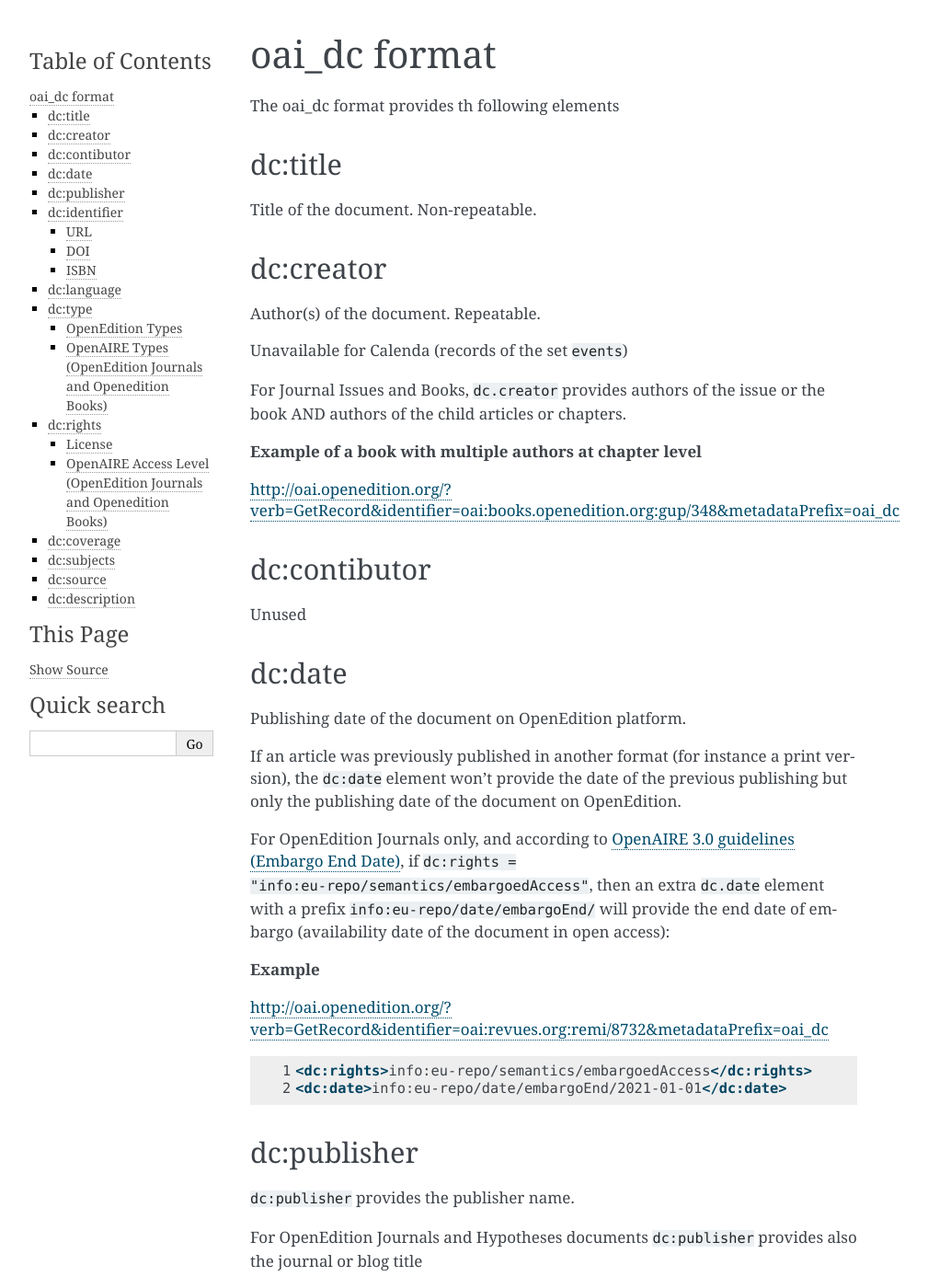
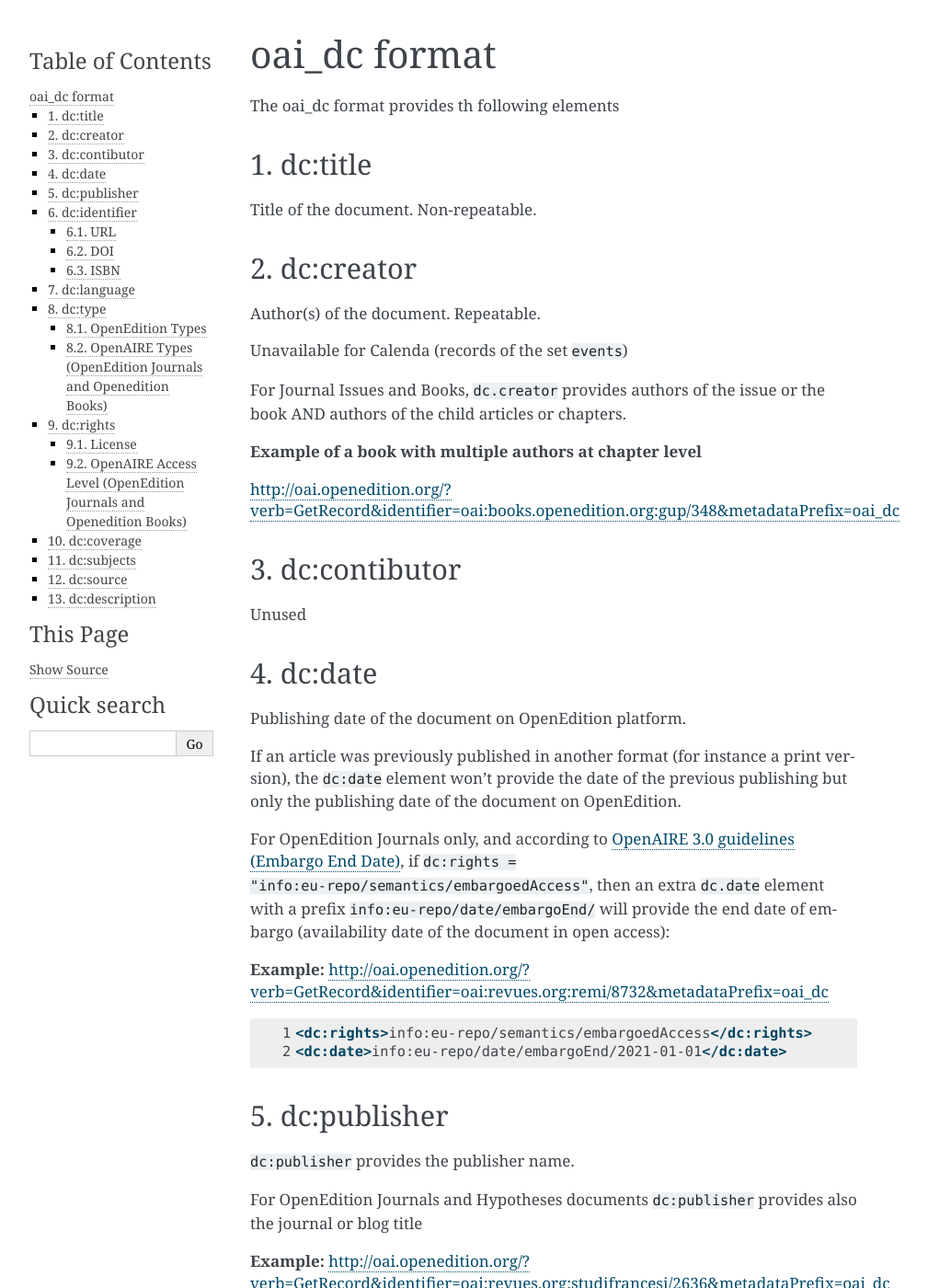
Before and after one commit to PatGendre/oai-openedition, a Sphinx documentation site: the page built from docs/source/oai_dc.rst, in a window 1280 px wide and 1400 px high. Shown: the whole window at 92% size, without its empty margins (148-1157 px from the left). Built offline with Sphinx 7.4.7, drawn with Linux system fonts in a browser that asks for light colours; some of the changed text lies outside the part shown.

Commit message:
oai_dc : clean

```diff
--- a/docs/source/oai_dc.rst
+++ b/docs/source/oai_dc.rst
@@ -3,12 +3,12 @@ oai_dc format
 
 The oai_dc format provides th following elements
 
-dc:title
+1. dc:title
 -----------------
 
 Title of the document. Non-repeatable.
 
-dc:creator
+2. dc:creator
 -----------------
 Author(s) of the document. Repeatable.
 
@@ -20,12 +20,12 @@ For Journal Issues and Books, ``dc.creator`` provides authors of the issue or th
 
 http://oai.openedition.org/?verb=GetRecord&identifier=oai:books.openedition.org:gup/348&metadataPrefix=oai_dc
 
-dc:contibutor
+3. dc:contibutor
 -----------------
 Unused
 
 
-dc:date
+4. dc:date
 -----------------
 Publishing date of the document on OpenEdition platform.
 
@@ -33,8 +33,7 @@ If an article was previously published in another format (for instance a print v
 
 For OpenEdition Journals only, and according to `OpenAIRE 3.0 guidelines (Embargo End Date) <https://guidelines.openaire.eu/en/latest/literature/field_embargoenddate.html#dc-date-embargo>`_, if ``dc:rights = "info:eu-repo/semantics/embargoedAccess"``, then an extra ``dc.date`` element with a prefix ``info:eu-repo/date/embargoEnd/`` will provide the end date of embargo (availability date of the document in open access):
 
-**Example**
-
+**Example:**
 http://oai.openedition.org/?verb=GetRecord&identifier=oai:revues.org:remi/8732&metadataPrefix=oai_dc
 
 .. code-block:: xml
@@ -43,15 +42,14 @@ http://oai.openedition.org/?verb=GetRecord&identifier=oai:revues.org:remi/8732&m
     <dc:rights>info:eu-repo/semantics/embargoedAccess</dc:rights>
     <dc:date>info:eu-repo/date/embargoEnd/2021-01-01</dc:date>
 
-dc:publisher
+5. dc:publisher
 -----------------
 
 ``dc:publisher`` provides the publisher name.
 
 For OpenEdition Journals and Hypotheses documents ``dc:publisher`` provides also the journal or blog title
 
-**Example**
-
+**Example:**
 http://oai.openedition.org/?verb=GetRecord&identifier=oai:revues.org:studifrancesi/2636&metadataPrefix=oai_dc
 
 .. code-block:: xml
@@ -61,16 +59,15 @@ http://oai.openedition.org/?verb=GetRecord&identifier=oai:revues.org:studifrance
     <dc:publisher>Studi Francesi</dc:publisher>
 
 
-dc:identifier
+6. dc:identifier
 -------------------
 Identifier of the document. Repeatable.
 
-URL
-^^^^
+6.1. URL
+^^^^^^^^^
 ``dc:identifier`` provides without prefix the URL of the document.
 
-**Example**
-
+**Example:**
 http://oai.openedition.org/?verb=GetRecord&identifier=oai:revues.org:remi/5530&metadataPrefix=oai_dc
 
 .. code-block:: xml
@@ -78,14 +75,13 @@ http://oai.openedition.org/?verb=GetRecord&identifier=oai:revues.org:remi/5530&m
 
     <dc:identifier>http://journals.openedition.org/remi/5530</dc:identifier>
 
-DOI
-^^^^^^^
+6.2. DOI
+^^^^^^^^^^
 Available for OpenEdition Journals and OpenEdition Books.
 
 ``dc:identifier`` with ``urn:doi`` prefix provides the DOI of the document.
 
-**Example**
-
+**Example:**
 http://oai.openedition.org/?verb=GetRecord&identifier=oai:revues.org:remi/5530&metadataPrefix=oai_dc
 
 .. code-block:: xml
@@ -93,14 +89,13 @@ http://oai.openedition.org/?verb=GetRecord&identifier=oai:revues.org:remi/5530&m
 
     <dc:identifier>urn:doi:10.4000/remi.5530</dc:identifier>
 
-ISBN
-^^^^^^
+6.3. ISBN
+^^^^^^^^^^
 Available for OpenEdition Books.
 
 ``dc:identifier`` with ``urn:isbn`` and ``urn:eisbn`` prefix provides respectively ISBN of the print and electronic version of the book.
 
-**Example**
-
+**Example:**
 http://oai.openedition.org/?verb=GetRecord&identifier=oai:books.openedition.org:gup/348&metadataPrefix=oai_dc
 
 .. code-block:: xml
@@ -111,8 +106,7 @@ http://oai.openedition.org/?verb=GetRecord&identifier=oai:books.openedition.org:
 
 For OAI records of a book chapter, the ISBN and eISBN provided refer to the parent book of that chapter.
 
-**Example**
-
+**Example:**
 http://oai.openedition.org/?verb=GetRecord&identifier=oai:books.openedition.org:gup/367&metadataPrefix=oai_dc
 
 .. code-block:: xml
@@ -121,12 +115,11 @@ http://oai.openedition.org/?verb=GetRecord&identifier=oai:books.openedition.org:
     <dc:identifier>urn:eisbn:9782821875470</dc:identifier>
     <dc:identifier>urn:isbn:9783863951221</dc:identifier>
 
-dc:language
+7. dc:language
 -----------------
 Document language. RFC1766 format.
 
-**Example**
-
+**Example:**
 http://oai.openedition.org/?verb=GetRecord&identifier=oai:books.openedition.org:cfee/1081&metadataPrefix=oai_dc
 
 .. code-block:: xml
@@ -134,11 +127,11 @@ http://oai.openedition.org/?verb=GetRecord&identifier=oai:books.openedition.org:
 
     <dc:language>en</dc:language>
 
-dc:type
+8. dc:type
 -----------------
 Document type
 
-OpenEdition Types
+8.1. OpenEdition Types
 ^^^^^^^^^^^^^^^^^^^^^^
 
 * Possible values for OpenEdition Journals
@@ -172,7 +165,7 @@ OpenEdition Types
   * ``ecole d'ete``
   * ``appel d'offres``
 
-OpenAIRE Types (OpenEdition Journals and Openedition Books)
+8.2. OpenAIRE Types (OpenEdition Journals and Openedition Books)
 ^^^^^^^^^^^^^^^^^^^^^^^^^^^^^^^^^^^^^^^^^^^^^^^^^^^^^^^^^^^^^^^^
 
 For OpenEdition Journals and OpenEdition Books, and according to `OpenAIRE 3.0 guidelines (Publication Type) <https://guidelines.openaire.eu/en/latest/literature/field_publicationtype.html>`_, an extra ``dc.type`` element with a prefix ``info:eu-repo/semantics/`` will provide the publication type with the following vocabulary:
@@ -183,8 +176,7 @@ For OpenEdition Journals and OpenEdition Books, and according to `OpenAIRE 3.0 g
 * ``info:eu-repo/semantics/bookpart``
 * ``info:eu-repo/semantics/other``
 
-**Example**
-
+**Example:**
 http://oai.openedition.org/?verb=GetRecord&identifier=oai:revues.org:lectures/27329&metadataPrefix=oai_dc
 
 .. code-block:: xml
@@ -194,17 +186,17 @@ http://oai.openedition.org/?verb=GetRecord&identifier=oai:revues.org:lectures/27
     <dc:type>info:eu-repo/semantics/review</dc:type>
 
 
-dc:rights
+9. dc:rights
 -----------------
 
-License
-^^^^^^^^
+9.1. License
+^^^^^^^^^^^^^^^
 
 Available for OpenEdition Journals and OpenEdition Books.
 ``dc:rights`` may contain license information if provided by the publisher.
 
 
-OpenAIRE Access Level (OpenEdition Journals and Openedition Books)
+9.2. OpenAIRE Access Level (OpenEdition Journals and Openedition Books)
 ^^^^^^^^^^^^^^^^^^^^^^^^^^^^^^^^^^^^^^^^^^^^^^^^^^^^^^^^^^^^^^^^
 
 For OpenEdition Journals and OpenEdition Books, and according to `OpenAIRE 3.0 guidelines (Access Level) <https://guidelines.openaire.eu/en/latest/literature/field_accesslevel.html>`_, an extra ``dc.rights`` element with a prefix ``info:eu-repo/semantics/`` will provide the publication type with the following vocabulary:
@@ -213,8 +205,7 @@ For OpenEdition Journals and OpenEdition Books, and according to `OpenAIRE 3.0 g
 * ``info:eu-repo/semantics/restrictedAccess``
 * ``info:eu-repo/semantics/openAccess``
 
-**Example**
-
+**Example:**
 http://oai.openedition.org/?verb=GetRecord&identifier=oai:books.openedition.org:ariadnaediciones/158&metadataPrefix=oai_dc
 
 .. code-block:: xml
@@ -224,14 +215,13 @@ http://oai.openedition.org/?verb=GetRecord&identifier=oai:books.openedition.org:
     <dc:rights>info:eu-repo/semantics/openAccess</dc:rights>
 
 
-dc:coverage
+10. dc:coverage
 -----------------
 Available for OpenEdition Journals and OpenEdition Books.
 
 ``dc:coverage`` may contain spatial topics of the document.
 
-**Example**
-
+**Example:**
 http://oai.openedition.org/?verb=GetRecord&identifier=oai:revues.org:balkanologie/717&metadataPrefix=oai_dc
 
 .. code-block:: xml
@@ -241,13 +231,13 @@ http://oai.openedition.org/?verb=GetRecord&identifier=oai:revues.org:balkanologi
     <dc:coverage>Turquie</dc:coverage>
 
 
-dc:subjects
+11. dc:subjects
 -----------------
 
 
-dc:source
+12. dc:source
 -----------------
+Does not work ?
 
-
-dc:description
+13. dc:description
 -----------------
```
